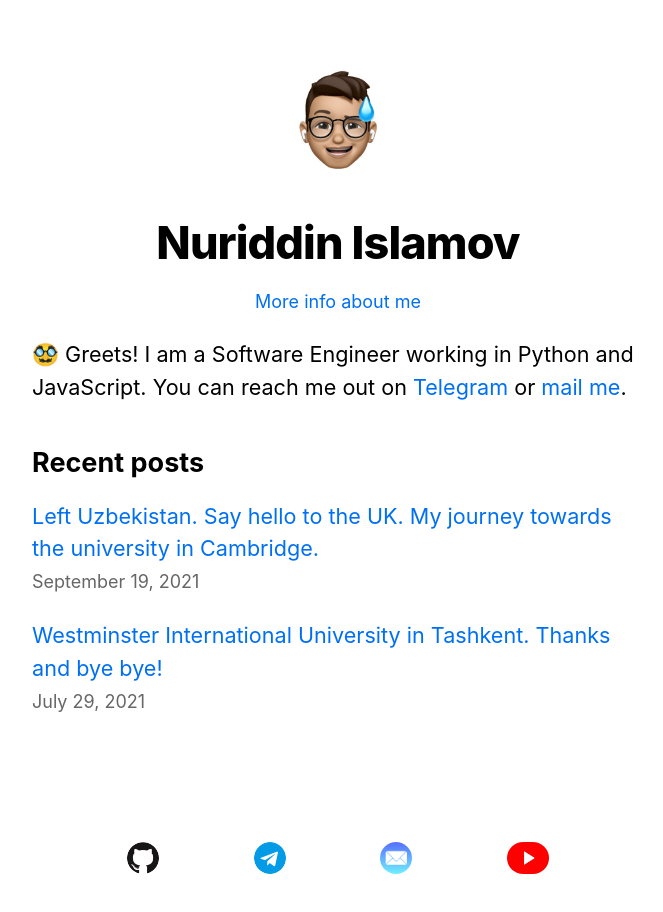
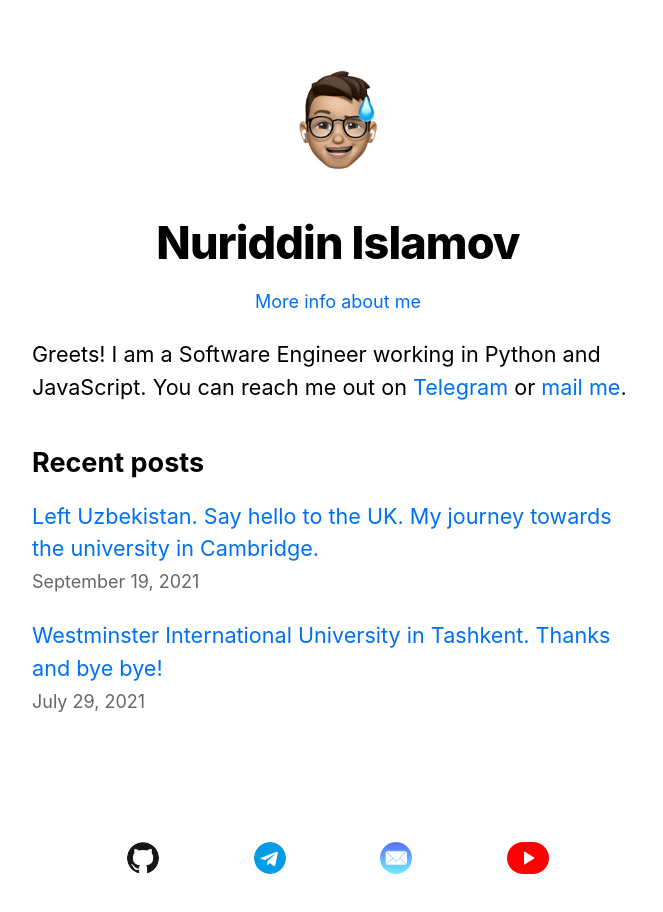
Before and after one commit to noonosh/blog.nuriddinislamov.com, a Next.js app: page / in a window 1280 px wide. Shown: the top 912 px of the page, without its empty margins (302-965 px from the left). Built offline with nearby package versions, Linux system fonts and the light colour scheme.

Commit message:
remove emoji in the bio: not displayed on most devices

```diff
--- a/pages/index.js
+++ b/pages/index.js
@@ -24,7 +24,7 @@ export default function Home({ allPostsData }) {
 			</Head>
 			<section className={utilStyles.headingMd}>
 				<p>
-					🥸 Greets! I am a Software Engineer working in Python and
+					Greets! I am a Software Engineer working in Python and
 					JavaScript. You can reach me out on{' '}
 					<a href='https://t.me/nuriddin_i' target='_blank'>
 						Telegram
```
